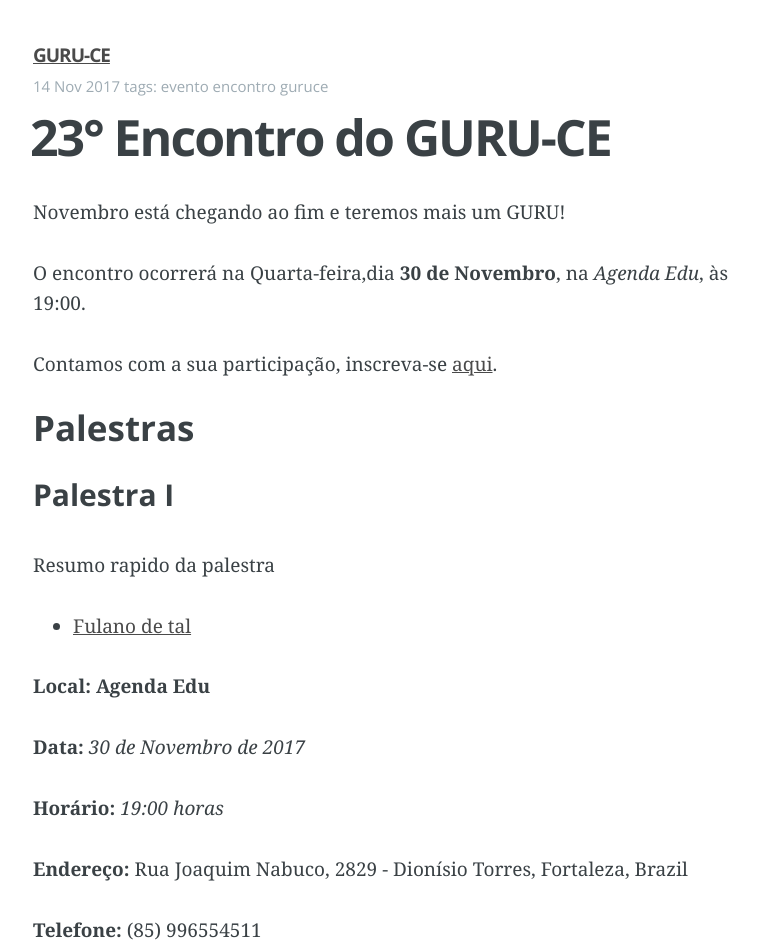
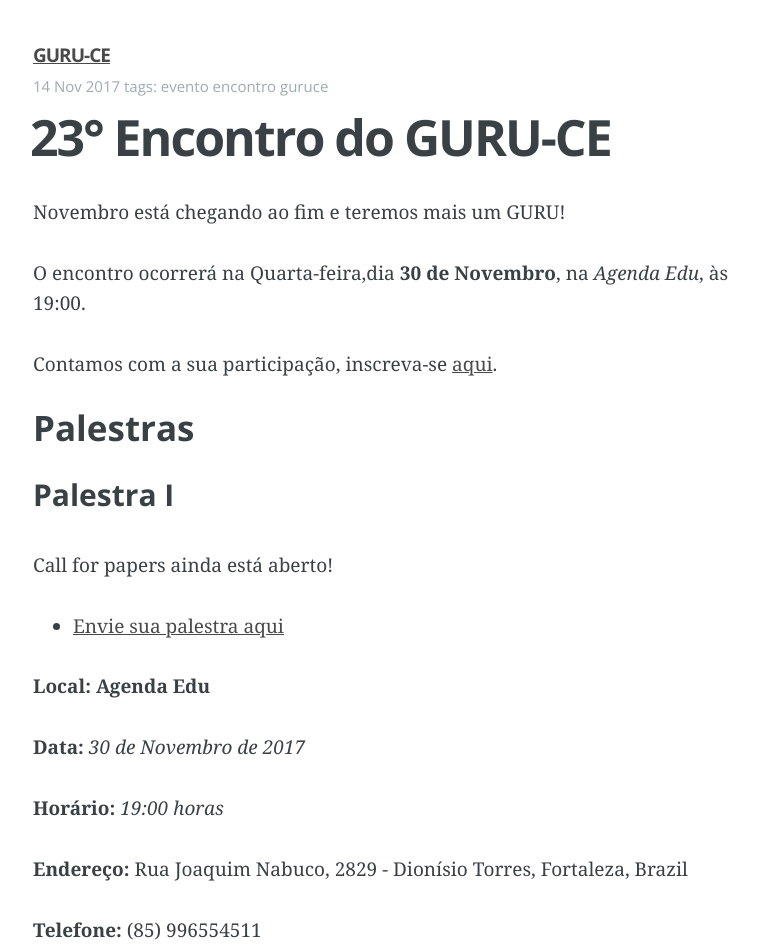
Before and after one commit to guru-ce/guru-ce.github.io, a Jekyll site: the page built from _posts/2017-11-14-vigesimo-terceiro-encontro.md, in a window 1280 px wide. Shown: the top 952 px of the page, without its empty margins (257-1016 px from the left). Built offline with Jekyll 4.4.1, drawn with Linux system fonts in a browser that asks for light colours.

Commit message:
Add call for papers.

```diff
--- a/_posts/2017-11-14-vigesimo-terceiro-encontro.md
+++ b/_posts/2017-11-14-vigesimo-terceiro-encontro.md
@@ -14,8 +14,8 @@ Contamos com a sua participação, inscreva-se [aqui](https://www.sympla.com.br/
 ### Palestras
 
 #### Palestra I
-Resumo rapido da palestra
-- [Fulano de tal](#)
+Call for papers ainda está aberto!
+- [Envie sua palestra aqui](https://github.com/guru-ce/cfp/issues/14)
 
 __Local:__ __Agenda Edu__
 
```
